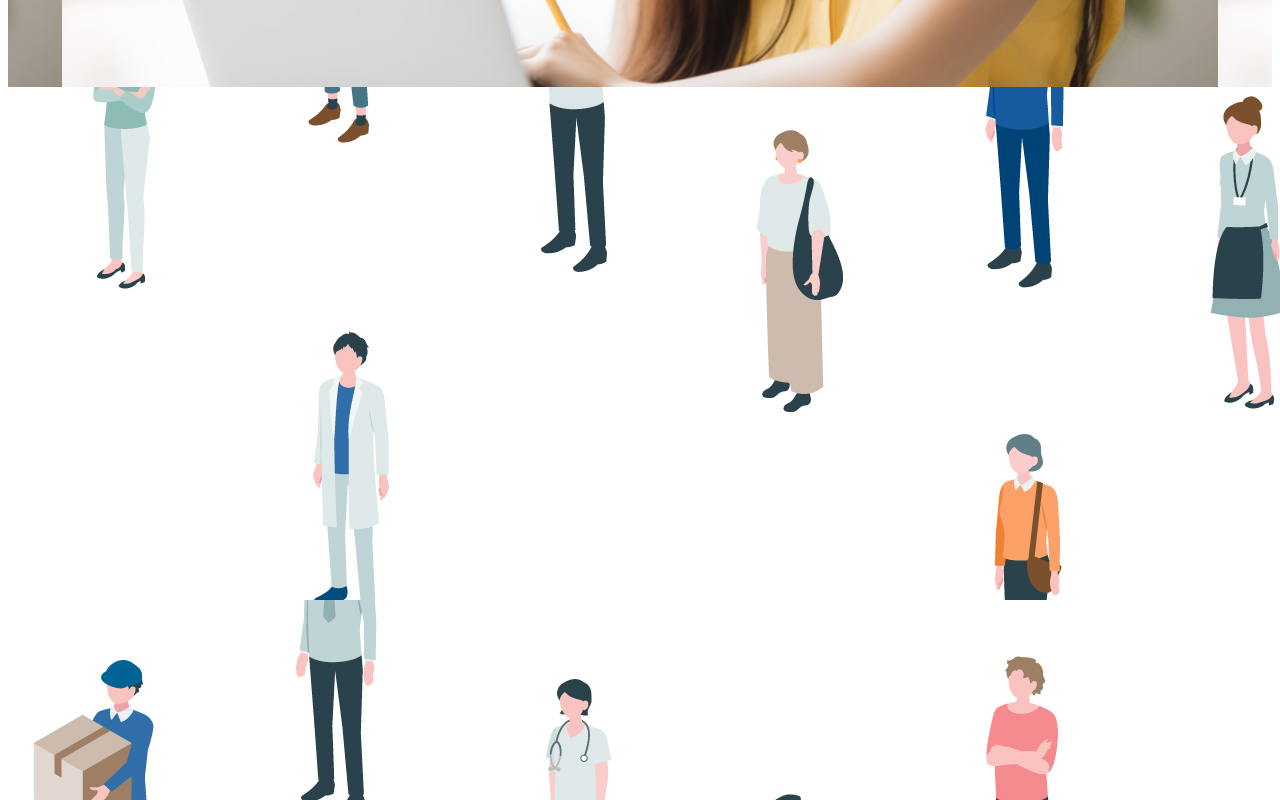
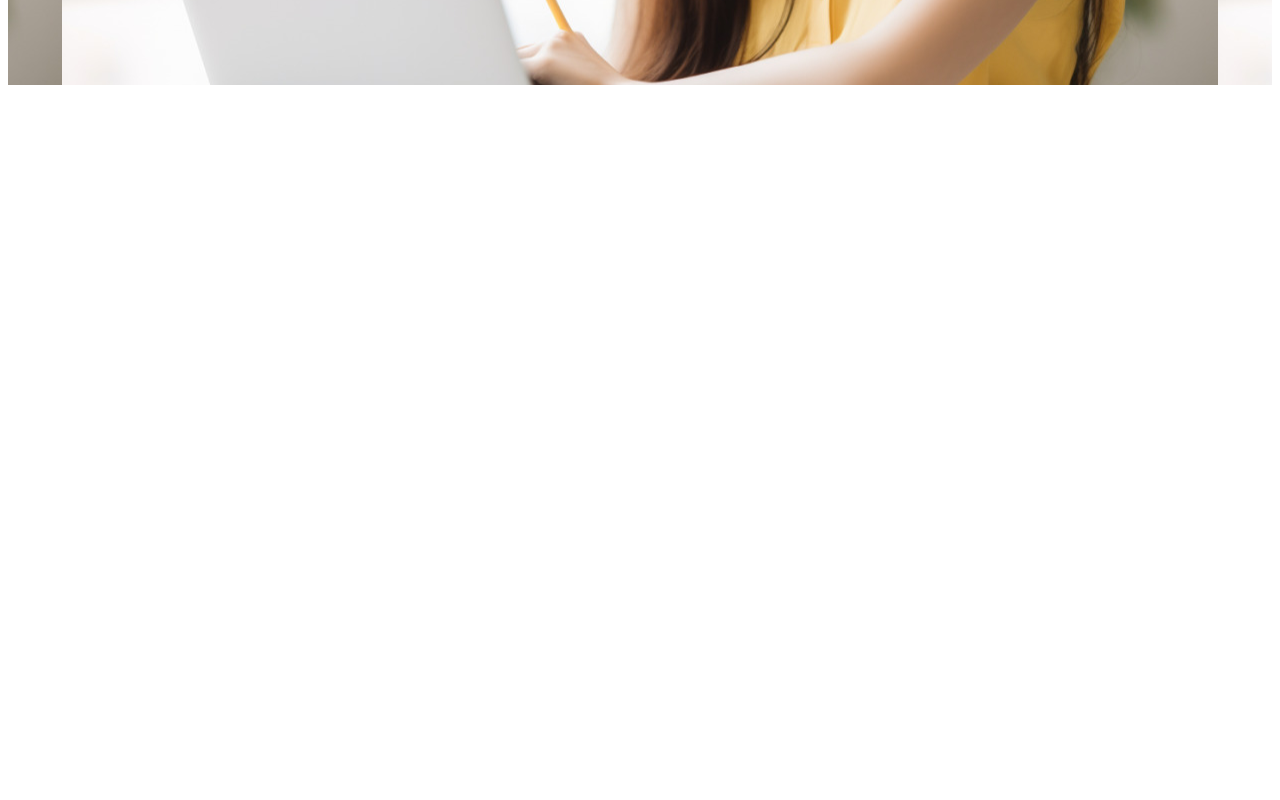
Before and after one commit to hoshiimamafarm/team-original-app, a Vue app: page / in a window 1280 px wide. Shown: the part 600-1400 px from the top of the page. Built offline with nearby package versions, Linux system fonts and the light colour scheme; a web font is replaced by a local one; what v-calendar would draw is missing.

Commit message:
バグ修正

```diff
--- a/src/App.vue
+++ b/src/App.vue
@@ -20,12 +20,8 @@ export default {
   },
 };
 </script>
-<style>
+<style scoped>
 .header {
-  z-index: 2;
   margin-top: 0;
 }
-.router {
-  z-index: 1;
-}
 </style>
--- a/src/components/HeaderVue.vue
+++ b/src/components/HeaderVue.vue
@@ -18,7 +18,7 @@
     </div>
   </Header>
 </template>
-<style>
+<style scoped>
 body {
   font-family: "Inter", sans-serif;
   background-color: gray;
--- a/src/views/HomeView.vue
+++ b/src/views/HomeView.vue
@@ -12,11 +12,10 @@
       ><a class="login"> ログイン・新規登録 </a></router-link
     >
   </div>
+  <div class="mainArea">
     <div class="c1">
       <h2>JobHuntでできること</h2>
     </div>
-  <div class="right">
-    <ul>
     <div class="c2">
       <div class="co">
         <img src="../images/home1.jpg" width="420" height="280" alt="" />
@@ -35,7 +34,6 @@
       </div>
       <div class="co">カレンダーで予定を一目で確認できる</div>
     </div>
-    </ul>
   </div>
   <a class="login2">JobHuntをはじめる</a>
 </template>
@@ -49,9 +47,9 @@ export default {
         const elm = document.querySelector(".c" + String(i));
         const scroll = window.scrollY;
         if (scroll > scrollSize[i - 1]) {
-          elm.style.opacity = "1";
+          elm.style.opacity = 1;
         } else {
-          elm.style.opacity = "0";
+          elm.style.opacity = 0;
         }
       }
     });
@@ -59,7 +57,11 @@ export default {
 };
 </script>
 
-<style>
+<style scoped>
+.mainArea {
+  width: 60%;
+  margin: 50px auto;
+}
 .tatle {
   font-size: 40px;
   margin-top: 3%;
--- a/src/views/LoginView.vue
+++ b/src/views/LoginView.vue
@@ -75,7 +75,7 @@ export default {
 };
 </script>
 
-<style>
+<style scoped>
 body {
   font-family: "Inter", sans-serif;
   background-image: url(../images/login.jpg);
```
Lines whose indentation alone changed are shown as unchanged.
